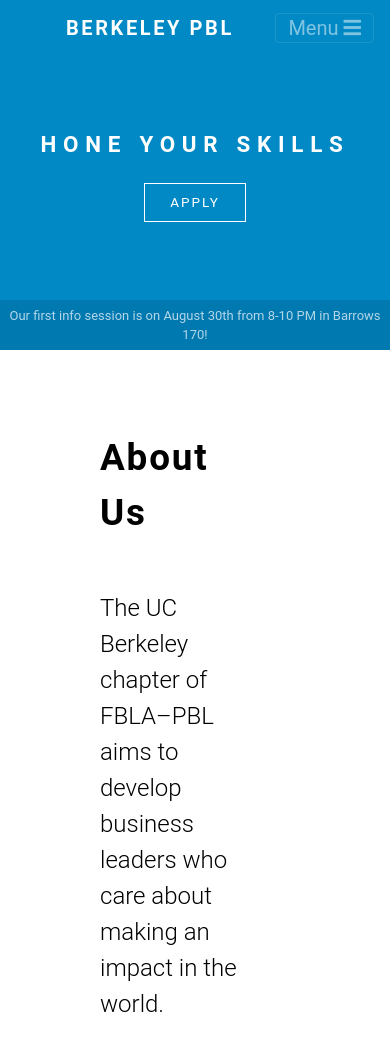
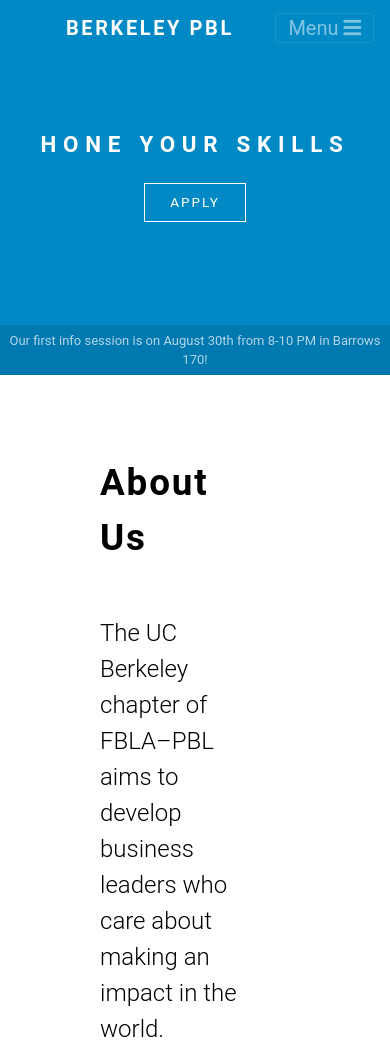
Before and after one commit to jaekiu/berkeleypbl.github.io, a plain HTML site: page index.html in a window 390 px wide. Shown: the top 1050 px of the page. Drawn offline with nearby package versions, Linux system fonts and the light colour scheme.

Commit message:
optimization for mobile

```diff
--- a/index.html
+++ b/index.html
@@ -2,6 +2,7 @@
 <html lang="en" dir="ltr">
 <head>
   <meta charset="utf-8">
+  <meta name="viewport" content="width=device-width,height=device-height,initial-scale=1.0"/>
   <title>Berkeley PBL</title>
   <link rel="stylesheet" href="https://stackpath.bootstrapcdn.com/bootstrap/4.3.1/css/bootstrap.min.css" integrity="sha384-ggOyR0iXCbMQv3Xipma34MD+dH/1fQ784/j6cY/iJTQUOhcWr7x9JvoRxT2MZw1T" crossorigin="anonymous">
   <link rel="stylesheet" type="text/css" href="//fonts.googleapis.com/css?family=Raleway" />
--- a/style.css
+++ b/style.css
@@ -2,7 +2,6 @@
   font-family: 'Roboto', 'Source Sans Pro', sans-serif;
   color: black;
   background-color: white;
-  height: 100%;
 }
 
 .navbar {
@@ -23,7 +22,6 @@
   position: relative;
   margin-top: 25px;
   width: 100vw;
-  height: 275px;
   /* background-color: #1a1a1a; */
   background-color: #0089c4;
   text-align: center;
```
